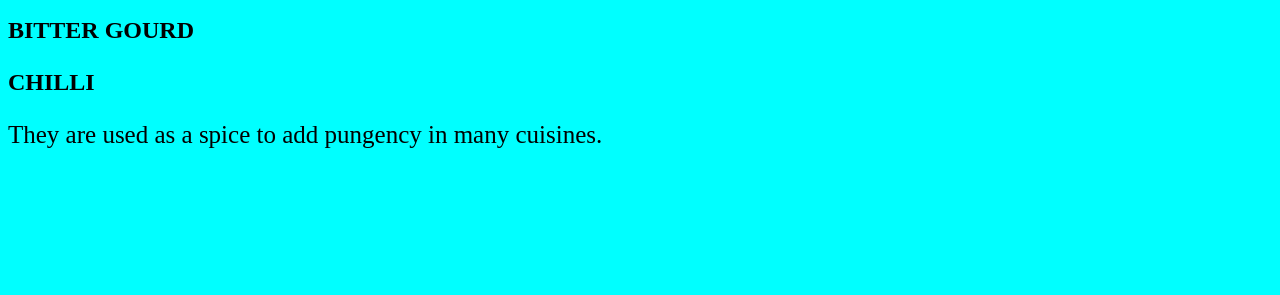
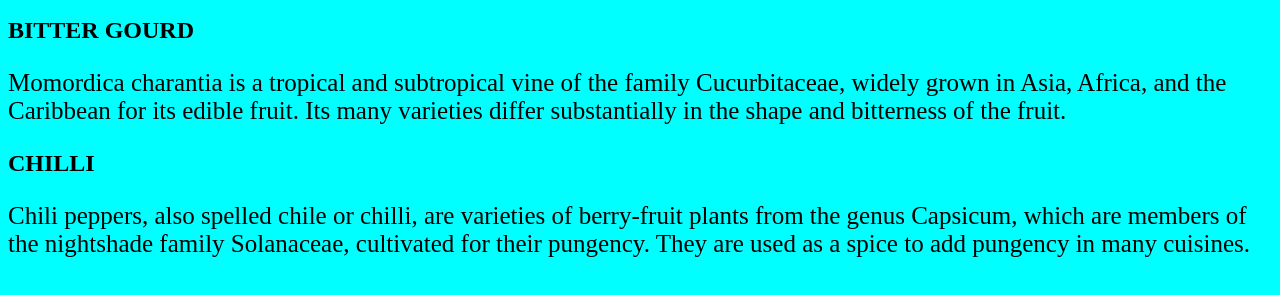
Before and after one commit to sailakshanak/sailakshana, a plain HTML site: page description.html in a window 1280 px wide. Shown: the part 117-412 px from the top of the page. Drawn offline with Linux system fonts and the light colour scheme.

Commit message:
Update description.html

```diff
--- a/description.html
+++ b/description.html
@@ -19,15 +19,17 @@
                       </header>
         <section>
          <h1>BITTER GOURD</h1>
-         <p style="font-size:25px;"Momordica charantia is a tropical and subtropical vine of the family Cucurbitaceae, widely grown in Asia, Africa,
-          and the Caribbean for its edible fruit. Its many varieties differ substantially in the shape and bitterness of the fruit. >
+         <p style="font-size:25px;">
+          Momordica charantia is a tropical and subtropical vine of the family Cucurbitaceae, widely grown in Asia, Africa,
+          and the Caribbean for its edible fruit. Its many varieties differ substantially in the shape and bitterness of the fruit.
          </p>
         </section>
 
         <section>
          <h1>CHILLI</h1>
-         <p style="font-size:25px;"Chili peppers, also spelled chile or chilli, are varieties of berry-fruit plants from the
-          genus Capsicum, which are members of the nightshade family Solanaceae, cultivated for their pungency.>
+         <p style="font-size:25px;">
+          Chili peppers, also spelled chile or chilli, are varieties of berry-fruit plants from the
+          genus Capsicum, which are members of the nightshade family Solanaceae, cultivated for their pungency.
           They are used as a spice to add pungency in many cuisines.
          </p>
         </section>
```
